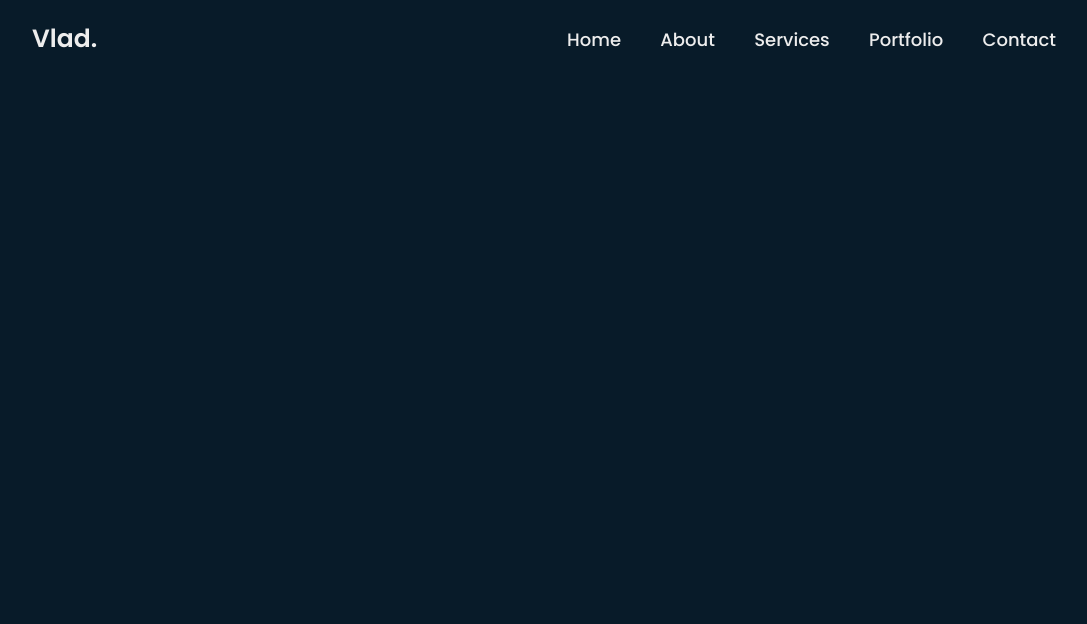
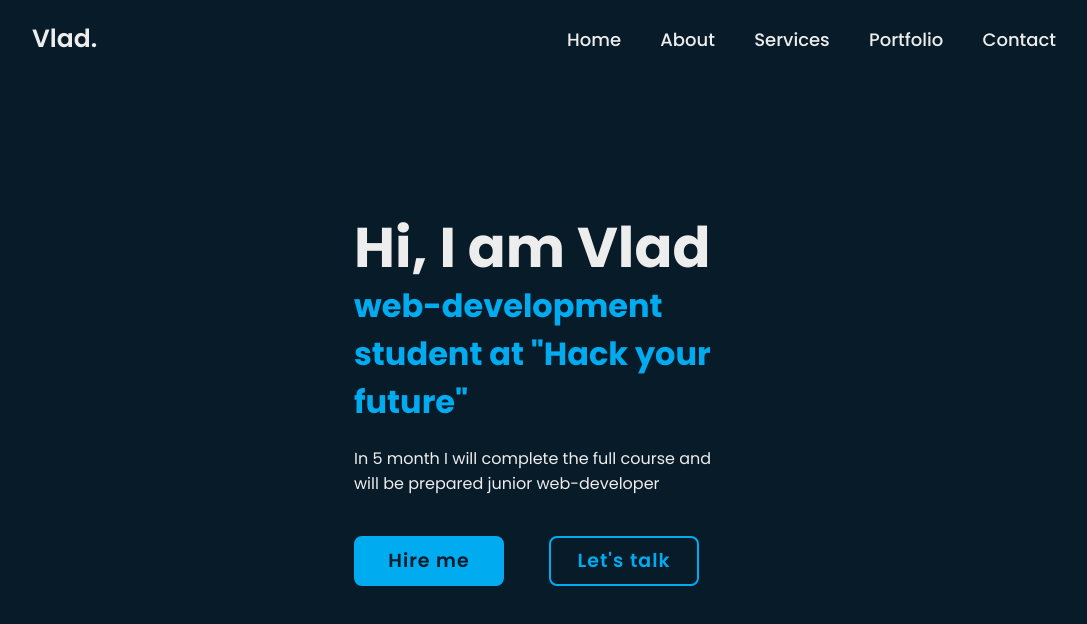
Before and after one commit to VladyslavHornitskyi/Portfolio, a website: page index.html in a window 1280 px wide. Shown: the whole page, without its empty margins (96-1183 px from the left). Drawn offline with Linux system fonts and the light colour scheme.

Commit message:
add into

```diff
--- a/index.html
+++ b/index.html
@@ -23,5 +23,20 @@
         <a href="./pages/contact.html" class="active">Contact</a>
       </nav>
     </header>
+    <!--Home-->
+    <section class="home">
+      <div class="home-content">
+        <h1>Hi, I am Vlad</h1>
+        <h3>web-development student at "Hack your future"</h3>
+        <p>
+          In 5 month I will complete the full course and will be prepared junior
+          web-developer
+        </p>
+        <div class="btn-box">
+          <a href="#">Hire me</a>
+          <a href="#">Let's talk</a>
+        </div>
+      </div>
+    </section>
   </body>
 </html>
--- a/styles/something.css
+++ b/styles/something.css
@@ -7,6 +7,7 @@
 
 body {
   background: #081b29;
+  color: #ededed;
 }
 
 /* Logo and navbar */
@@ -40,7 +41,95 @@ body {
   transition: 3s;
 }
 
+.btn-box a {
+  position: relative;
+  display: inline-flex;
+  justify-content: center;
+  align-items: center;
+  width: 150px;
+  height: 100%;
+  background: #00abf0;
+  border: 2px solid #00abf0;
+  border-radius: 8px;
+  font-size: 19px;
+  color: #081b29;
+  text-decoration: none;
+  font-weight: 600;
+  letter-spacing: 1px;
+  z-index: 1;
+  overflow: hidden;
+  transition: 0.5s;
+}
+
 .navbar a:hover,
 .navbar a:active {
   color: #00abf0;
 }
+
+.home {
+  height: 100vh;
+  display: flex;
+  align-items: center;
+  padding: 0 10 %;
+}
+
+.home-content {
+  margin: 450px;
+}
+
+.home-content h1 {
+  font-size: 56px;
+  font-weight: 700;
+  line-height: 1.2;
+}
+
+.home-content h3 {
+  font-size: 32px;
+  font-weight: 700;
+  color: #00abf0;
+}
+
+.home-content p {
+  font-size: 16px;
+  margin: 20px 0 40px;
+}
+
+.home-content .btn-box {
+  display: flex;
+  justify-content: space-between;
+  width: 345px;
+  height: 50px;
+}
+
+.btn-box a:hover {
+  color: #00abf0;
+}
+
+.btn-box a:nth-child(2) {
+  background: transparent;
+  color: #00abf0;
+}
+
+.btn-box a:nth-child(2):hover {
+  color: #081b29;
+}
+
+.btn-box a::before {
+  content: "";
+  position: absolute;
+  top: 0;
+  left: 0;
+  width: 0;
+  height: 100%;
+  background: #081b29;
+  z-index: -1;
+  transition: 0.5s;
+}
+
+.btn-box a:nth-child(2)::before {
+  background: #00abf0;
+}
+
+.btn-box a:hover::before {
+  width: 100%;
+}
```
Also changed, not shown: .cspell.json.
